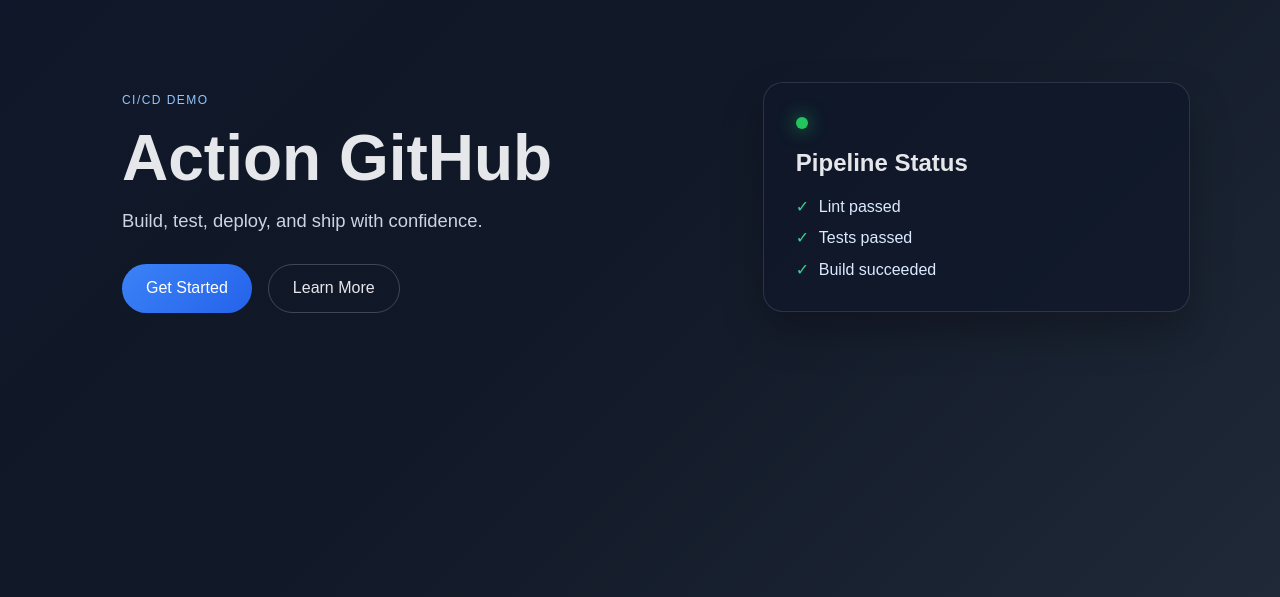
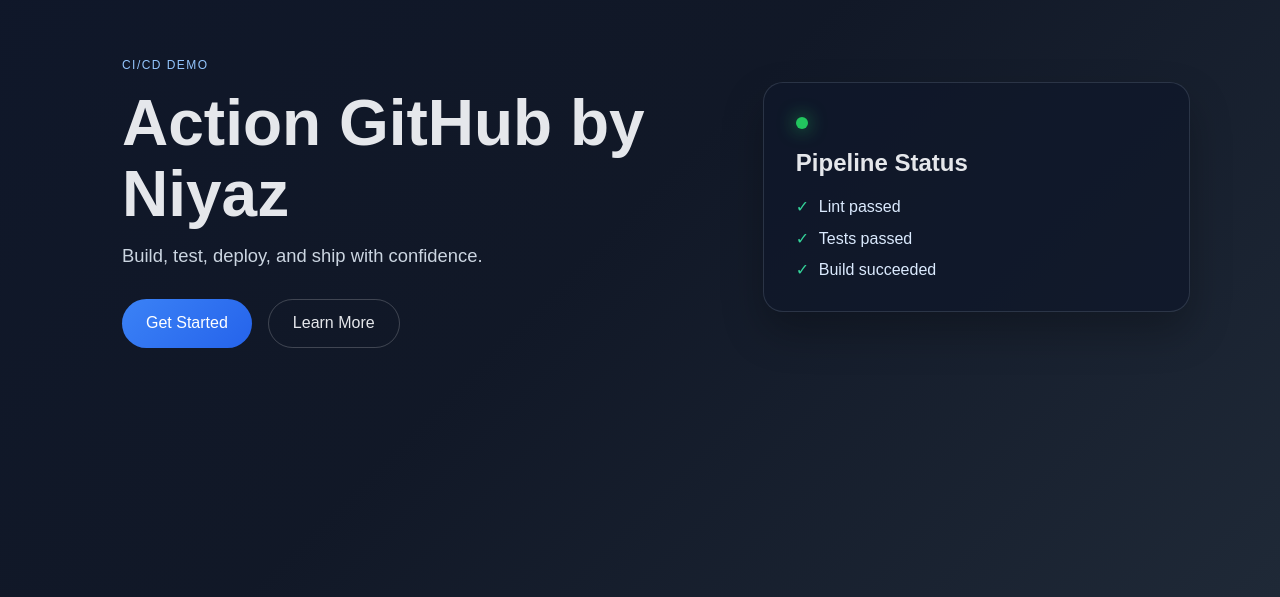
Before and after one commit to mdniyaz224/action-github, a React (Create React App) app: page / in a window 1280 px wide. Shown: the part 203-800 px from the top of the page. Built offline with nearby package versions, Linux system fonts and the light colour scheme.

Commit message:
deployment

```diff
--- a/src/App.js
+++ b/src/App.js
@@ -6,7 +6,7 @@
       <main className="hero">
         <div className="hero-content">
           <p className="eyebrow">CI/CD demo</p>
-          <h1>Action GitHub</h1>
+          <h1>Action GitHub by Niyaz</h1>
           <p className="subtitle">
             Build, test, deploy, and ship with confidence.
           </p>
```
